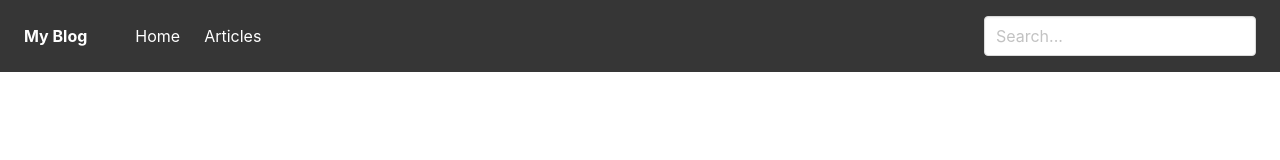
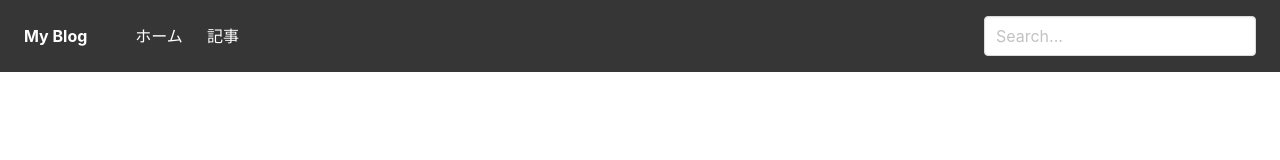
Before and after one commit to MasterHiei/my_blog, a Vue app: page /#/home in a window 1280 px wide. Before the commit this address led to /#/. Shown: the top 160 px of the page. Built offline with nearby package versions, Linux system fonts and the light colour scheme.

Commit message:
Apply vue-i18n

```diff
--- /dev/null
+++ b/src/assets/locales/messages.json
@@ -0,0 +1,18 @@
+{
+  "ja": {
+    "message": {
+      "navbar": {
+        "home": "ホーム",
+        "articles": "記事"
+      }
+    }
+  },
+  "zh-CN": {
+    "message": {
+      "navbar": {
+        "home": "首页",
+        "articles": "文章"
+      }
+    }
+  }
+}
--- a/src/components/Navbar/TheNavbar.vue
+++ b/src/components/Navbar/TheNavbar.vue
@@ -24,8 +24,8 @@
 
     <div :class="['navbar-menu', { 'is-active': isActive }]">
       <div class="navbar-start">
-        <a role="button" class="navbar-item" @click="transTo('/home')">Home</a>
-        <a role="button" class="navbar-item" @click="transTo('/articles')">Articles</a>
+        <a role="button" class="navbar-item" @click="transTo('/home')">{{ $t("message.navbar.home") }}</a>
+        <a role="button" class="navbar-item" @click="transTo('/articles')">{{ $t("message.navbar.articles") }}</a>
       </div>
       <div class="navbar-end">
         <div class="navbar-item is-hidden-touch">
@@ -52,7 +52,7 @@ export default {
       this.isActive = !this.isActive
     },
     transTo (path) {
-      this.onClick()
+      this.isActive = false
       this.$router.replace(path)
     }
   }
@@ -62,8 +62,8 @@ export default {
 <style lang="stylus" rel="stylesheet/stylus">
   @media (min-width: 1024px)
     #navbar
-      padding 8px 12px 8px  12px
+      padding 8px 12px 8px 12px
 
   #navbarBurger
-    height: auto
+    height auto
 </style>
--- a/src/main.js
+++ b/src/main.js
@@ -10,11 +10,16 @@ Vue.use(VueI18n)
 Vue.use(Buefy)
 
 // vue-i18n Configuration
-Vue.config.lang = 'ja'
+const messages = require('./assets/locales/messages.json')
+const i18n = new VueI18n({
+  locale: 'ja',
+  messages: messages
+})
 
 /* eslint-disable no-new */
 new Vue({
   el: '#app',
+  i18n: i18n,
   render: h => h(App),
   router
 })
```
